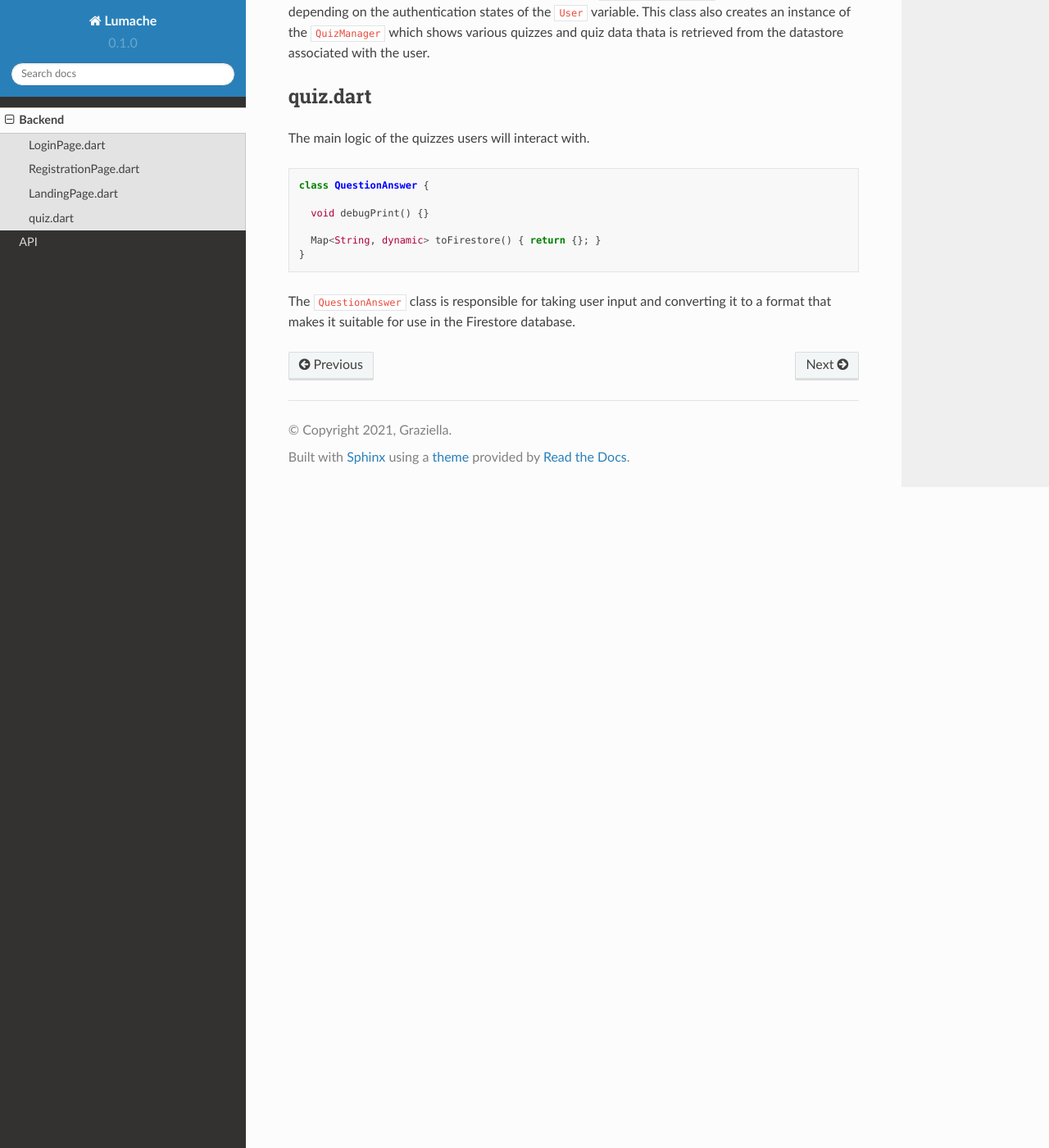
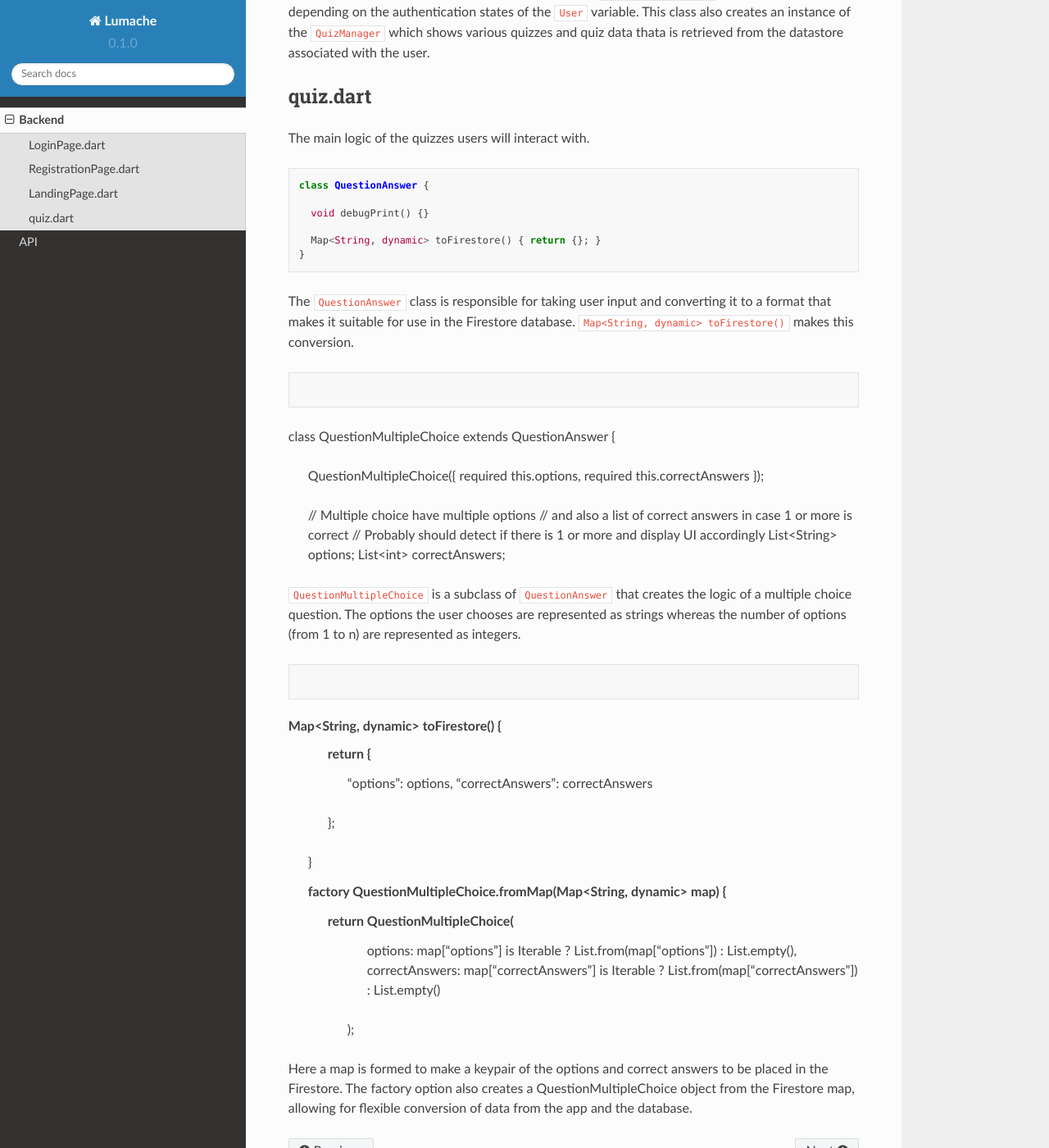
Before and after one commit to SETAP-Education/readthedocs, a Sphinx documentation site: the page built from docs/source/backend.rst, in a window 1280 px wide and 1400 px high, scrolled down 2793 px. Shown: the whole window at 82% size. Built offline with Sphinx 7.4.7 and the Read the Docs theme 2.0.0, drawn with Linux system fonts in a browser that asks for light colours.

Commit message:
Update backend.rst
more quiz.dart

```diff
--- a/docs/source/backend.rst
+++ b/docs/source/backend.rst
@@ -150,4 +150,35 @@ The main logic of the quizzes users will interact with.
      Map<String, dynamic> toFirestore() { return {}; }
    }
 
-The ``QuestionAnswer`` class is responsible for taking user input and converting it to a format that makes it suitable for use in the Firestore database.
+The ``QuestionAnswer`` class is responsible for taking user input and converting it to a format that makes it suitable for use in the Firestore database. ``Map<String, dynamic> toFirestore()`` makes this conversion.
+
+.. code-block:: dart
+
+class QuestionMultipleChoice extends QuestionAnswer {
+
+  QuestionMultipleChoice({ required this.options, required this.correctAnswers });
+
+  // Multiple choice have multiple options
+  // and also a list of correct answers in case 1 or more is correct
+  // Probably should detect if there is 1 or more and display UI accordingly
+  List<String> options;
+  List<int> correctAnswers;
+
+``QuestionMultipleChoice`` is a subclass of ``QuestionAnswer`` that creates the logic of a multiple choice question. The options the user chooses are represented as strings whereas the number of options (from 1 to n) are represented as integers.
+
+.. code-block:: dart
+
+Map<String, dynamic> toFirestore() {
+    return {
+      "options": options,
+      "correctAnswers": correctAnswers
+    };
+  }
+
+  factory QuestionMultipleChoice.fromMap(Map<String, dynamic> map) {
+    return QuestionMultipleChoice(
+        options: map["options"] is Iterable ? List.from(map["options"]) : List.empty(),
+        correctAnswers:  map["correctAnswers"] is Iterable ? List.from(map["correctAnswers"]) : List.empty()
+      );
+
+Here a map is formed to make a keypair of the options and correct answers to be placed in the Firestore. The factory option also creates a QuestionMultipleChoice object from the Firestore map, allowing for flexible conversion of data from the app and the database.
```
